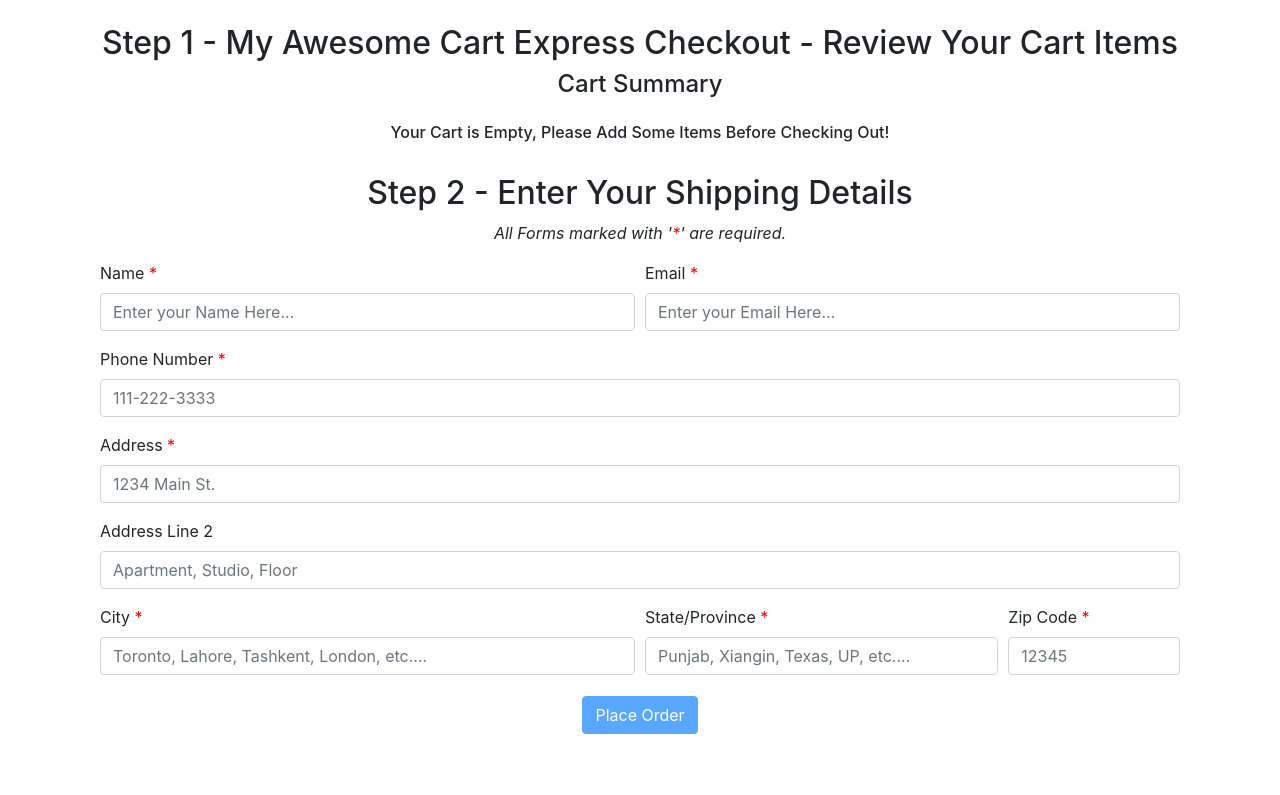
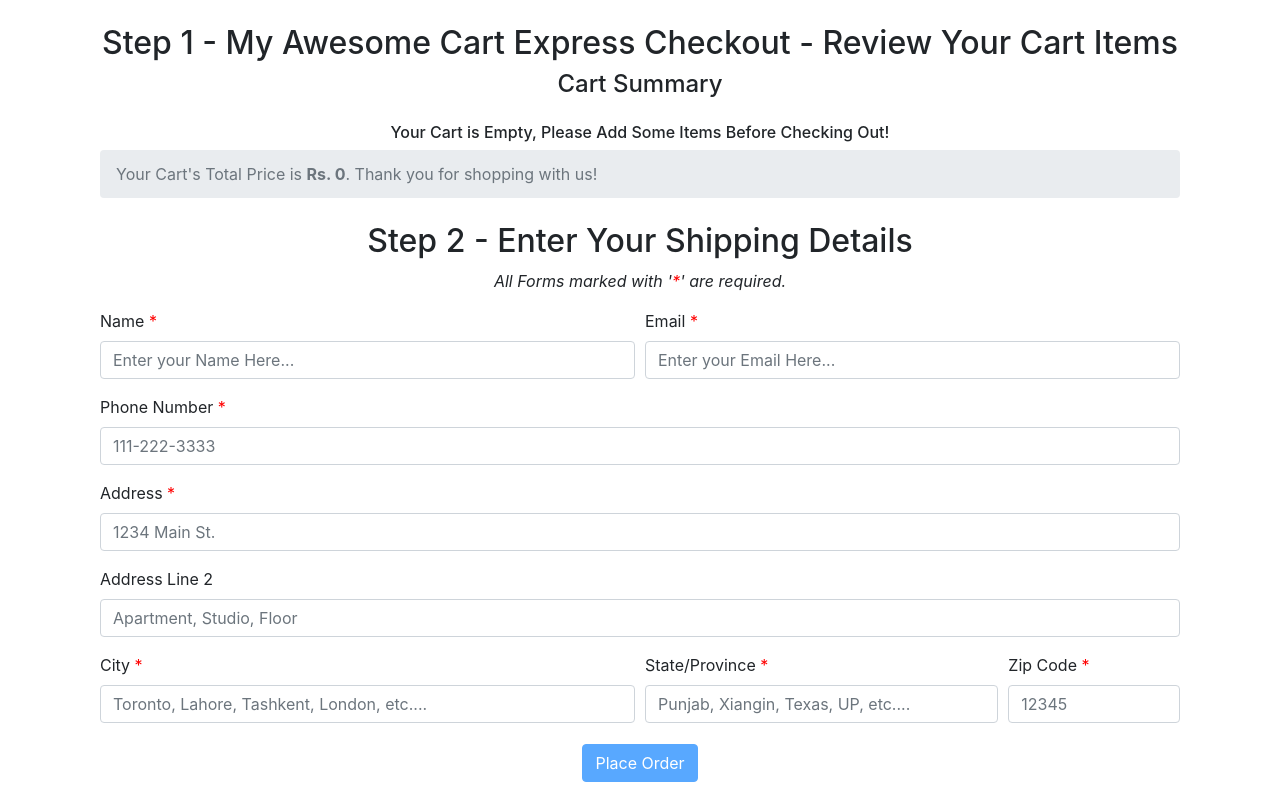
Before and after one commit to RyanBaig/My-Awesome-Cart, a Django app: page /shop/checkout/ in a window 1280 px wide. Shown: the part 64-859 px from the top of the page. Before the commit the page ends 798 px from the top, so only its background shows below. Run offline with Django 4.2, Linux system fonts and the light colour scheme; data comes from the database, SQL or seed files in the repository; both versions use the stored data as it was after the commit; some libraries are stand-ins or nearby versions.

Commit message:
added .venv

```diff
--- a/MAC/templates/index.html
+++ b/MAC/templates/index.html
@@ -13,9 +13,9 @@
   <body>
     <div class="jumbotron">
   <h1 class="display-4">Welcome to My Awesome Cart</h1>
-  <p class="lead">This is a simple hero unit, a simple jumbotron-style component for calling extra attention to featured content or information.</p>
+  <p class="lead">This is a E-commerce website project by <a href="https://ryanthedev.vercel.app/links" target="_blank">me</a>, Built with <a href="https://www.djangoproject.com/" target="_blank">Django</a>.</p>
   <hr class="my-4">
-  <p>It uses utility classes for typography and spacing to space content out within the larger container.</p>
+  <p>This Project was made as practice to the <a href="https://www.youtube.com/playlist?list=PLu0W_9lII9ah7DDtYtflgwMwpT3xmjXY9" target="_blank">Django Course by CodeWithHarry</a>.</p>
   <a class="btn btn-primary btn-lg" href="/shop" role="button">Go To Shop</a>
   <a class="btn btn-primary btn-lg" href="/blog" role="button">Go To Blog</a>
 </div>
--- a/shop/templates/shop/checkout.html
+++ b/shop/templates/shop/checkout.html
@@ -1,44 +1,6 @@
 {% extends 'shop/basic.html' %}
 {% block title %} Checkout - My Awesome Cart {% endblock %}
-{% block js %}
-<script>
-if (localStorage.getItem('cart') == null) {
-    var cart = {};
-} else {
-    cart = JSON.parse(localStorage.getItem('cart'));
-}
-console.log(cart);
-var sum = 0;
-if ($.isEmptyObject(cart)) {
-    // If object is empty
-    mystr = "<h6>Your Cart is Empty, Please Add Some Items Before Checking Out! </h6>"
-    $('#items').append(mystr);
-    button = document.getElementById('placeorderButton').setAttribute('class', 'btn btn-primary disabled')
-}
 
-for (item in cart) {
-
-    let name = cart[item][1];
-    let qty = cart[item][0];
-    sum = sum + qty;
-    mystr = `        <li class="list-group-item d-flex justify-content-between align-items-center">
-                   ${name}
-                    <span class="badge badge-primary badge-pill">${qty}</span>
-                </li>`
-    $('#items').append(mystr);
-}
-document.getElementById('cart').innerHTML = sum;
-
-$('#itemsJson').val(JSON.stringify(cart));
-
-{% if thank %}
-alert("Thanks for ordering with us! Your order id is {{ id }}. Use it to track your order using our order tracker.");
-localStorage.clear();
-document.location = "/shop";
-{% endif %}
-
-</script>
-{% endblock js %}
 {% block body %}
 
 <div class="container">
@@ -50,6 +12,13 @@ document.location = "/shop";
     <h4 class="text-center">Cart Summary</h4>
     <div class="mt-4">
       <ul class="list-group text-center" id="items"></ul>
+    </div>
+    <div>
+    <nav aria-label="breadcrumb">
+  <ol class="breadcrumb">
+    <li id="totalPrice" class="breadcrumb-item active" aria-current="page"></li>
+  </ol>
+</nav>
     </div>
   </div>
   <div class="col my-2">
@@ -112,4 +81,59 @@ document.location = "/shop";
 
   </div>
 </div>
-{% endblock %}
+{% endblock body%}
+{% block js %}
+<script>
+if (localStorage.getItem('cart') == null) {
+    var cart = {};
+} else {
+    cart = JSON.parse(localStorage.getItem('cart'));
+}
+console.log(cart);
+var sum = 0;
+var totalPrice = 0;
+if ($.isEmptyObject(cart)) {
+    // If object is empty
+    mystr = "<h6>Your Cart is Empty, Please Add Some Items Before Checking Out! </h6>"
+    $('#items').append(mystr);
+    button = document.getElementById('placeorderButton').setAttribute('class', 'btn btn-primary disabled')
+}
+
+for (item in cart) {
+
+    let name = cart[item][1];
+    let qty = cart[item][0];
+    let itemPrice = cart[item][2];
+
+    totalPrice = totalPrice + qty * itemPrice
+    sum = sum + qty;
+    mystr = `        <li class="list-group-item d-flex justify-content-between align-items-center">
+                   ${name}
+                    <span class="badge badge-primary badge-pill">${qty}</span>
+                </li>`
+    $('#items').append(mystr);
+}
+document.getElementById('cart').innerHTML = sum;
+function addCommas(x) {
+  x = x.toString();
+  var pattern = /(-?\d+)(\d{3})/;
+  while (pattern.test(x)) {
+    x = x.replace(pattern, "$1,$2");
+  }
+  return x;
+}
+document.getElementById('totalPrice').innerHTML = `Your Cart's Total Price is <strong>Rs. ${addCommas(totalPrice)}</strong>. Thank you for shopping with us!`;
+
+$('#itemsJson').val(JSON.stringify(cart));
+
+
+
+{% if thank %}
+alert("Thanks for ordering with us! Your order id is {{ id }}. Use it to track your order using our order tracker.");
+localStorage.clear();
+document.location = "/shop";
+{% endif %}
+
+
+</script>
+{% endblock js %}
--- a/shop/views.py
+++ b/shop/views.py
@@ -7,7 +7,7 @@ import json
 # Create your views here.
 def index(request):
     allProds = []
-    catProds = Product.objects.values('category', 'id')
+    catProds = Product.objects.values('category', 'id', 'price')
     cats = {item['category'] for item in catProds}
     for cat in cats:
         product = Product.objects.filter(category=cat)
@@ -48,7 +48,7 @@ def tracker(request):
                 updates = []
                 for item in update:
                     updates.append({'text': item.update_desc, 'time': item.timestamp})
-                    response = json.dumps(updates, default=str)
+                    response = json.dumps([updates, order[0].items_json], default=str)
                 return HttpResponse(response)
             else:
                 return HttpResponse('{}')
@@ -80,13 +80,19 @@ def checkout(request):
         order = Order(name=name, email=email, address=address, city=city, state=state, zip_code=zip_code, phone=phone, items_json=items_json)
         order.save()
         id = order.order_id
-        update = OrderUpdate(order_id=id, update_desc="The order has been placed")
+        update = OrderUpdate(order_id=id, update_desc="The order has been placed.")
         update.save()
         thank = True
 
         return render(request, "shop/checkout.html", {'thank': thank, 'id': id})
     else:
-        return render(request, "shop/checkout.html")
+        products = Product.objects.values('product_name', 'price')
+        total_price = 0
+        for product in products:
+            print(product['product_name'], product['price'])
+            total_price += product['price']
+
+        return render(request, "shop/checkout.html", {'total_price': total_price})
 
 
 
```
Also changed, not shown: shop/templates/shop/index.html (+12 -8 lines), shop/templates/shop/tracker.html (+43 -5 lines), db.sqlite3.
